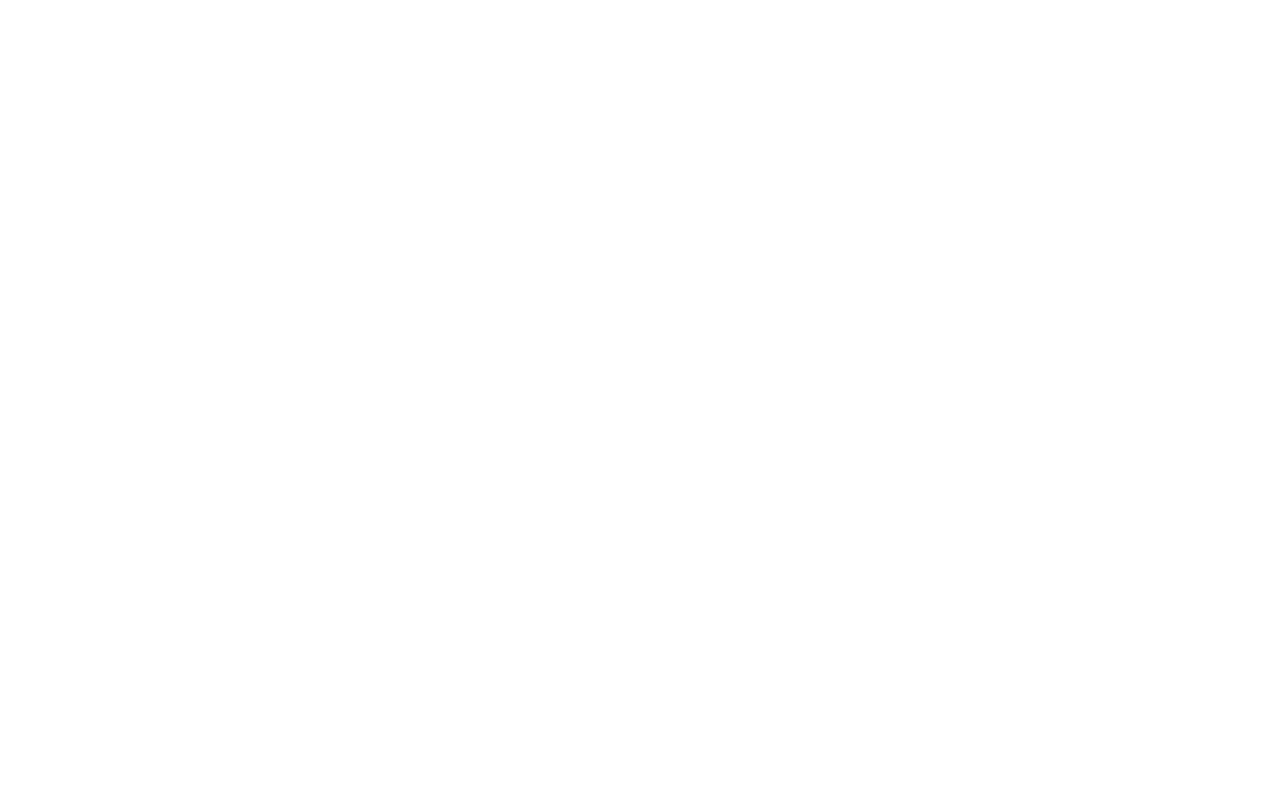
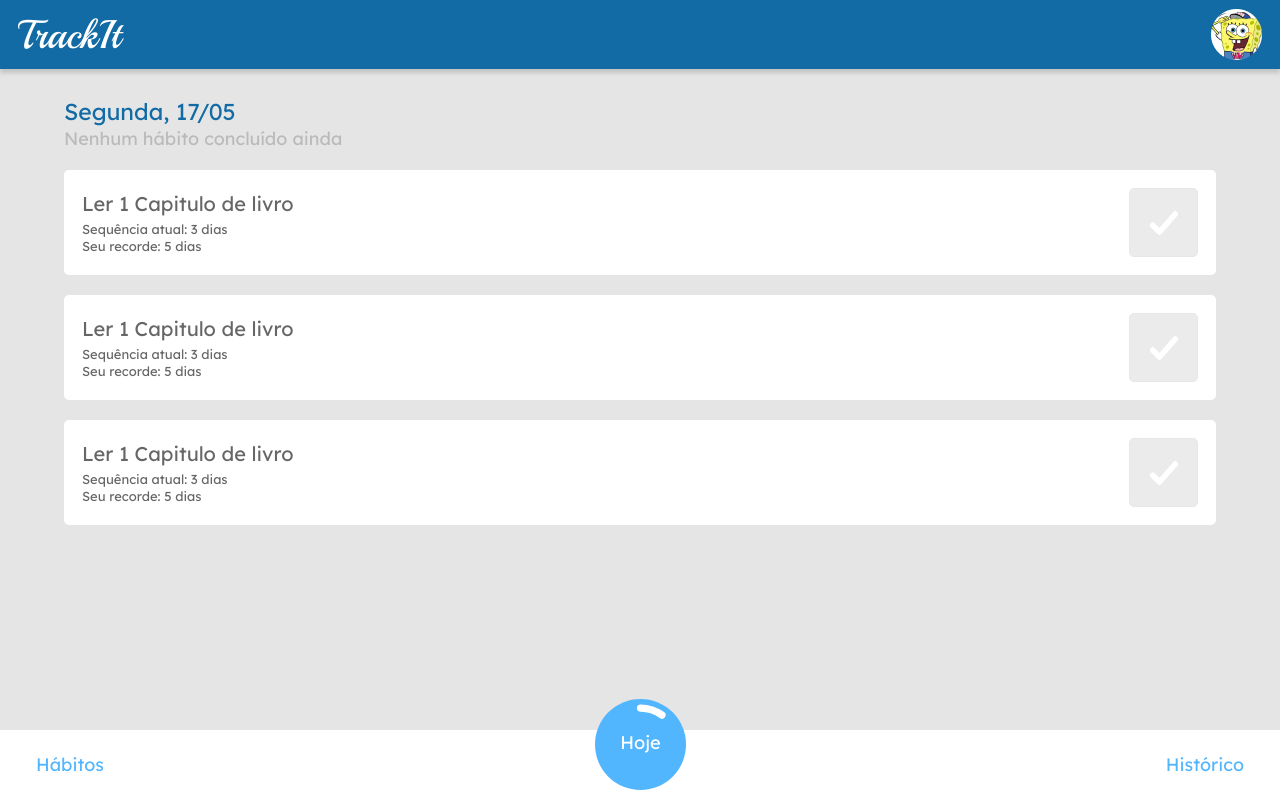
Before and after one commit to VictorMotta/TrackIt, a React (Create React App) app: page /hoje in a window 1280 px wide. Before the commit this address had no page. Built offline with nearby package versions, Linux system fonts and the light colour scheme.

Commit message:
Criado todos as Páginas estáticas

```diff
--- a/src/App.js
+++ b/src/App.js
@@ -2,6 +2,8 @@
 import TopBar from "./components/TopBar/TopBar";
 import Cadastro from "./pages/Cadastro/Cadastro";
 import Habitos from "./pages/Habitos/Habitos";
+import Historico from "./pages/Historico/Historico";
+import Hoje from "./pages/Hoje/Hoje";
 import Login from "./pages/Login/Login";
 
 function App() {
@@ -11,6 +13,8 @@
                 <Route path='/' element={<Login />} />
                 <Route path='/cadastro' element={<Cadastro />} />
                 <Route path='/habitos' element={<Habitos />} />
+                <Route path='/hoje' element={<Hoje />} />
+                <Route path='/historico' element={<Historico />} />
             </Routes>
         </BrowserRouter>
     );
--- /dev/null
+++ b/src/components/CardHabito/CardHabito.js
@@ -0,0 +1,20 @@
+import {
+    StyledContainerCardHabito,
+    StyledContainerInfoHabito,
+    StyledContainerCheckBox,
+} from "./styled";
+const CardHabito = () => {
+    return (
+        <StyledContainerCardHabito>
+            <StyledContainerInfoHabito>
+                <h1>Ler 1 Capitulo de livro</h1>
+                <span>Sequência atual: 3 dias</span>
+                <span>Seu recorde: 5 dias</span>
+            </StyledContainerInfoHabito>
+            <StyledContainerCheckBox>
+                <ion-icon name='checkmark-outline'></ion-icon>
+            </StyledContainerCheckBox>
+        </StyledContainerCardHabito>
+    );
+};
+export default CardHabito;
--- /dev/null
+++ b/src/components/CardHabito/styled.js
@@ -0,0 +1,62 @@
+import styled from "styled-components";
+import {
+    EscritaConteudo,
+    VerdePrincipal,
+    CinzaCheckedOff,
+    BordaCinzaCheckedOff,
+} from "../../constants/colors";
+
+export const StyledContainerCardHabito = styled.div`
+    width: 100%;
+    background-color: #fff;
+    border-radius: 5px;
+    margin-top: 20px;
+    display: flex;
+    align-items: center;
+    justify-content: space-between;
+    padding: 18px;
+    font-family: "Lexend Deca", sans-serif;
+    h1 {
+        font-size: 20px;
+        font-weight: 400;
+        line-height: 25px;
+        color: ${EscritaConteudo};
+    }
+`;
+
+export const StyledContainerInfoHabito = styled.div`
+    width: 75%;
+    display: flex;
+    flex-direction: column;
+    h1 {
+        font-size: 20px;
+        font-weight: 400;
+        line-height: 25px;
+        color: ${EscritaConteudo};
+        margin-bottom: 5px;
+    }
+    span {
+        font-size: 13px;
+        color: ${EscritaConteudo};
+        line-height: 17px;
+    }
+`;
+
+export const StyledContainerCheckBox = styled.div`
+    width: 69px;
+    height: 69px;
+    display: flex;
+    flex-direction: column;
+    background-color: ${CinzaCheckedOff};
+    border: 1px solid ${BordaCinzaCheckedOff};
+    display: flex;
+    justify-content: center;
+    align-items: center;
+    border-radius: 5px;
+    cursor: pointer;
+    ion-icon {
+        font-size: 36px;
+        color: #fff;
+        --ionicon-stroke-width: 80px;
+    }
+`;
--- a/src/constants/colors.js
+++ b/src/constants/colors.js
@@ -6,3 +6,6 @@
 export const CinzaDesmarcado = "#D4D4D4";
 export const CinzaMarcado = "#CFCFCF";
 export const CinzaFundo = "#E5E5E5";
+export const EscritaPgHoje = "#BABABA";
+export const CinzaCheckedOff = "#EBEBEB";
+export const BordaCinzaCheckedOff = "#E7E7E7";
--- /dev/null
+++ b/src/pages/Historico/Historico.js
@@ -0,0 +1,20 @@
+import NavBar from "../../components/NavBar/NavBar";
+import TopBar from "../../components/TopBar/TopBar";
+import { StyledContainerPrincipalHistorico, StyledInfoHistorico } from "./styled";
+
+const Historico = () => {
+    return (
+        <>
+            <TopBar />
+            <StyledContainerPrincipalHistorico>
+                <StyledInfoHistorico>
+                    <h1>Histórico</h1>
+                    <p>Em breve você poderá ver o histórico dos seus hábitos aqui!</p>
+                </StyledInfoHistorico>
+            </StyledContainerPrincipalHistorico>
+            <NavBar />
+        </>
+    );
+};
+
+export default Historico;
--- /dev/null
+++ b/src/pages/Historico/styled.js
@@ -0,0 +1,28 @@
+import styled from "styled-components";
+import { AzulPrincipal, CinzaFundo, EscritaConteudo } from "../../constants/colors";
+
+export const StyledContainerPrincipalHistorico = styled.div`
+    font-family: "Lexend Deca", sans-serif;
+    width: 100%;
+    min-height: 100vh;
+    background-color: ${CinzaFundo};
+    padding: 100px 0 130px 0;
+    display: flex;
+    flex-direction: column;
+    align-items: center;
+`;
+
+export const StyledInfoHistorico = styled.div`
+    width: 90%;
+    h1 {
+        font-size: 22px;
+        line-height: 29px;
+        color: ${AzulPrincipal};
+        margin-bottom: 17px;
+    }
+    p {
+        font-size: 18px;
+        line-height: 22px;
+        color: ${EscritaConteudo};
+    }
+`;
--- /dev/null
+++ b/src/pages/Hoje/Hoje.js
@@ -0,0 +1,30 @@
+import CardHabito from "../../components/CardHabito/CardHabito";
+import NavBar from "../../components/NavBar/NavBar";
+import TopBar from "../../components/TopBar/TopBar";
+import {
+    StyledContainerPrincipalHoje,
+    StyledContainerDataEPorcentagem,
+    StyledContainerListaMeusHabitos,
+} from "./styled";
+
+const Hoje = () => {
+    return (
+        <>
+            <TopBar />
+            <StyledContainerPrincipalHoje>
+                <StyledContainerDataEPorcentagem>
+                    <h1>Segunda, 17/05</h1>
+                    <span>Nenhum hábito concluído ainda</span>
+                </StyledContainerDataEPorcentagem>
+                <StyledContainerListaMeusHabitos>
+                    <CardHabito />
+                    <CardHabito />
+                    <CardHabito />
+                </StyledContainerListaMeusHabitos>
+            </StyledContainerPrincipalHoje>
+            <NavBar />
+        </>
+    );
+};
+
+export default Hoje;
--- /dev/null
+++ b/src/pages/Hoje/styled.js
@@ -0,0 +1,33 @@
+import styled from "styled-components";
+import { AzulPrincipal, CinzaFundo, EscritaPgHoje } from "../../constants/colors";
+
+export const StyledContainerPrincipalHoje = styled.div`
+    font-family: "Lexend Deca", sans-serif;
+    width: 100%;
+    min-height: 100vh;
+    background-color: ${CinzaFundo};
+    padding: 100px 0 130px 0;
+    display: flex;
+    flex-direction: column;
+    align-items: center;
+`;
+
+export const StyledContainerDataEPorcentagem = styled.div`
+    width: 90%;
+
+    h1 {
+        font-size: 23px;
+        font-weight: 400;
+        color: ${AzulPrincipal};
+        margin-bottom: 5px;
+    }
+    span {
+        font-size: 18px;
+        line-height: 22px;
+        color: ${EscritaPgHoje};
+    }
+`;
+
+export const StyledContainerListaMeusHabitos = styled.div`
+    width: 90%;
+`;
```
